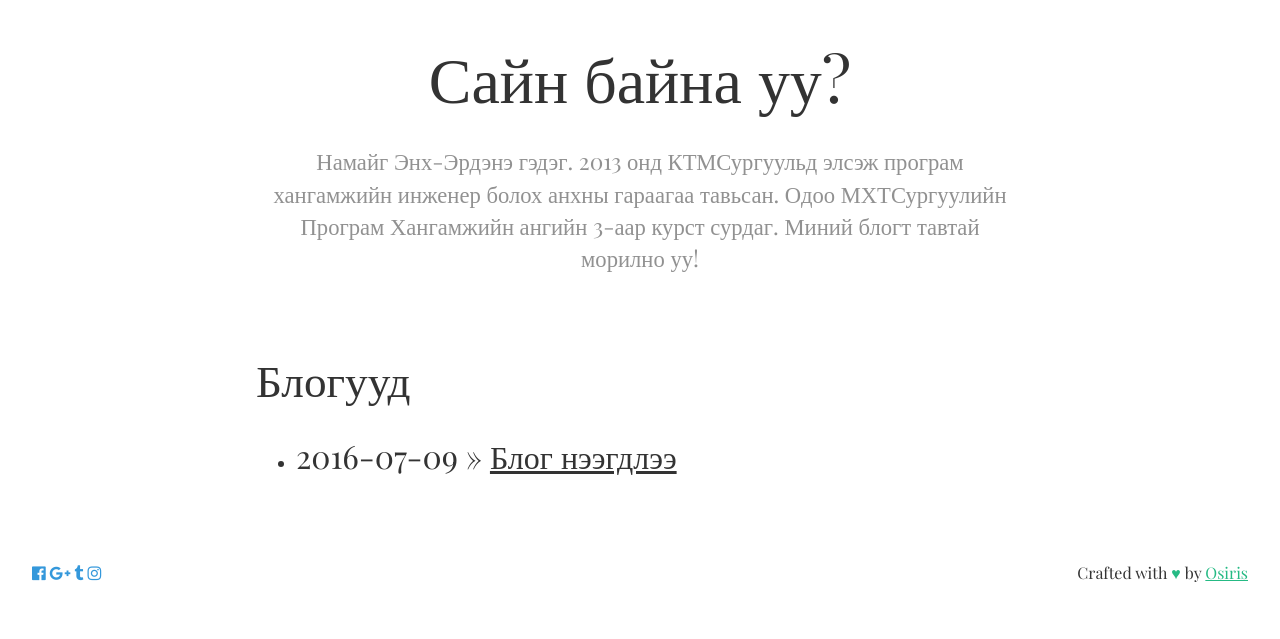
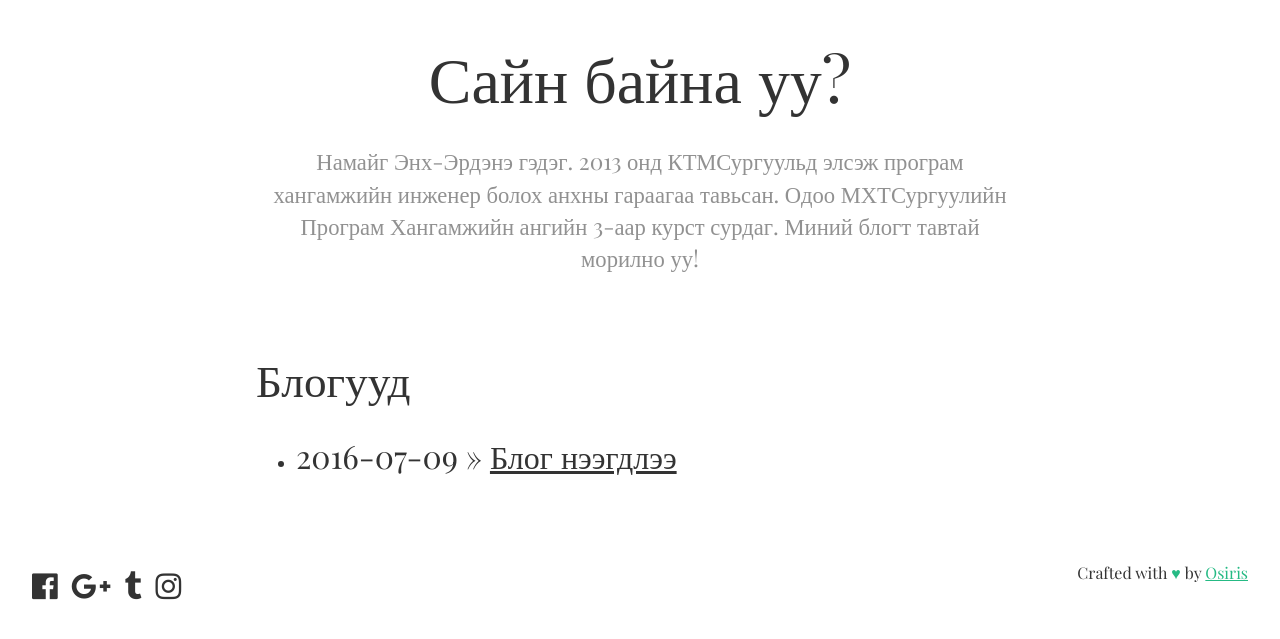
Before and after one commit to Ds3c-ctf-team/enkhee-Osiris.github.io-old, a Jekyll site: the page built from index.html, in a window 1280 px wide. Shown: the top 639 px of the page. Built offline with Jekyll 4.4.1, drawn with Linux system fonts in a browser that asks for light colours; nearby versions of some CDN libraries; some web fonts are replaced.

Commit message:
Update layout

```diff
--- a/_layouts/default.html
+++ b/_layouts/default.html
@@ -33,11 +33,11 @@
     </div>
     <footer>
     	<div class="grd-row m0 p1">
-    		<div class="grd-row-col-3-6 m1 txt--left">
-    		<a href="http://"><i class="fa fa-facebook-official" aria-hidden="true"></i></a>
-    		<a href="http://"><i class="fa fa-google-plus" aria-hidden="true"></i></a>
-    		<a href="http://"><i class="fa fa-tumblr" aria-hidden="true"></i></a>
-    		<a href="http://"><i class="fa fa-instagram" aria-hidden="true"></i></a>
+    		<div class="social grd-row-col-3-6 m1 txt--left">
+	    		<a href="http://"><i class="fa fa-facebook-official" aria-hidden="true"></i></a>
+	    		<a href="http://"><i class="fa fa-google-plus" aria-hidden="true"></i></a>
+	    		<a href="http://"><i class="fa fa-tumblr" aria-hidden="true"></i></a>
+	    		<a href="http://"><i class="fa fa-instagram" aria-hidden="true"></i></a>
     		</div>
 
     		<div class="made-by grd-row-col-3-6 m1 txt--right">
```
